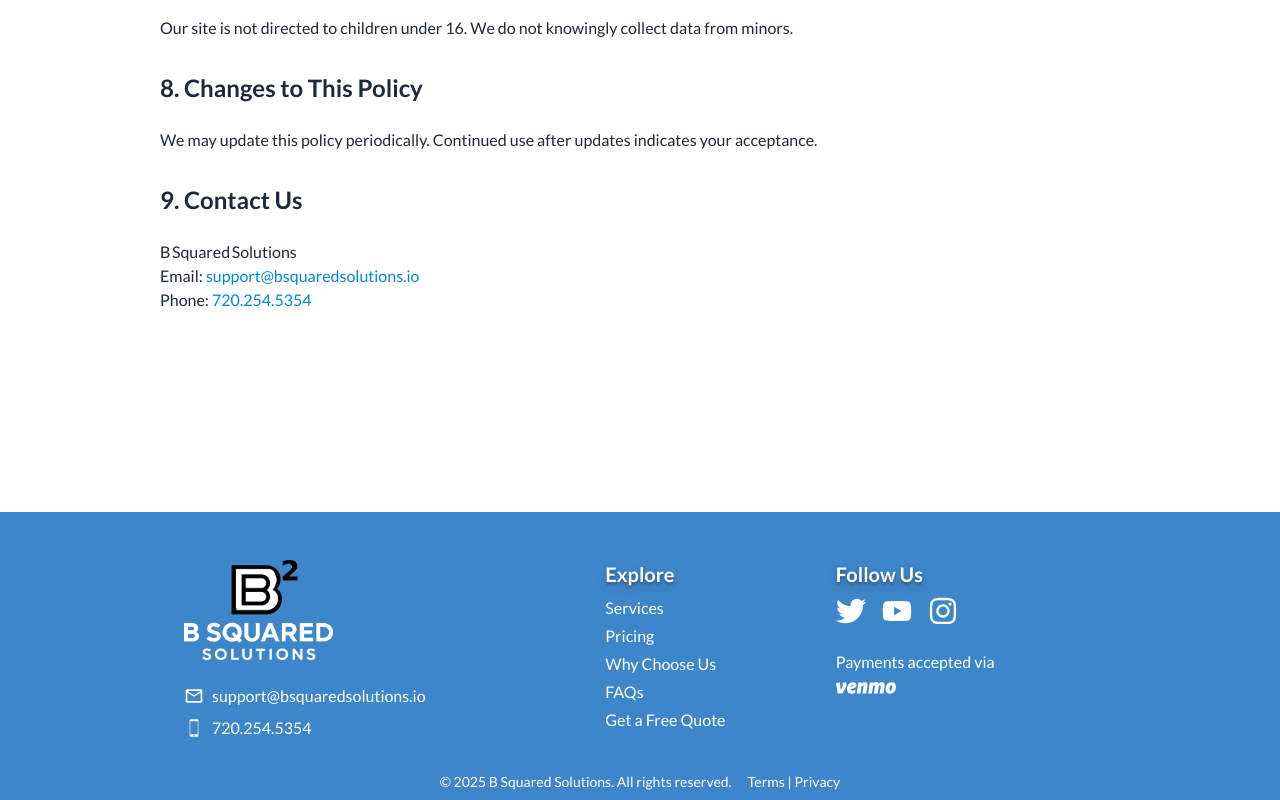
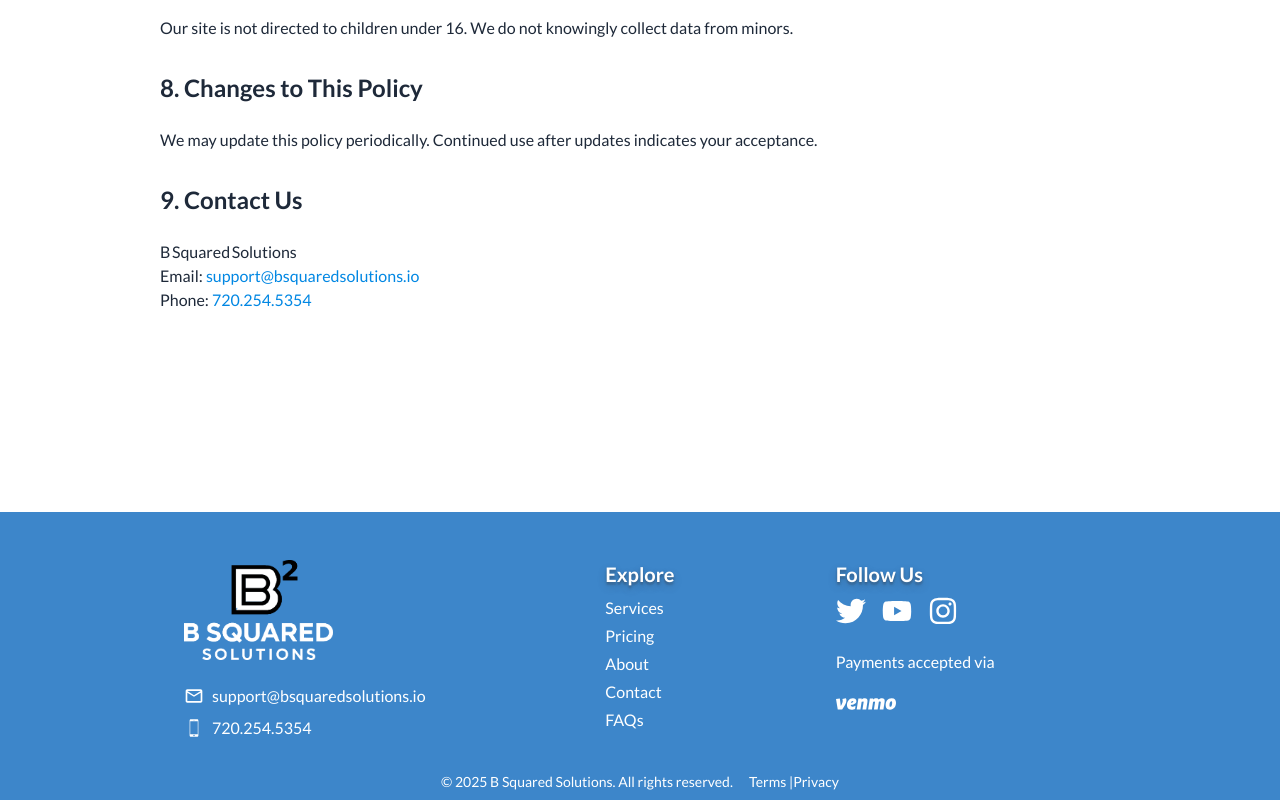
Before and after one commit to BrentOgden/bsquaredsolutions, a React (Vite) app: page /privacy in a window 1280 px wide. Shown: the part 1212-2012 px from the top of the page. Built offline with nearby package versions, Linux system fonts and the light colour scheme.

Commit message:
Update Footer.jsx

```diff
--- a/src/components/Footer.jsx
+++ b/src/components/Footer.jsx
@@ -1,15 +1,35 @@
 // src/components/Footer.jsx
-import React from 'react'
-import { FaTwitter, FaYoutube, FaInstagram } from 'react-icons/fa'
-import logo from '../assets/bsquaredlogowhite.png'
+import React from 'react';
+import { FaTwitter, FaYoutube, FaInstagram } from 'react-icons/fa';
+import logo from '../assets/bsquaredlogowhite.png';
 import { SiVenmo } from "react-icons/si";
 import { MdOutlineMailOutline } from "react-icons/md";
 import { IoIosPhonePortrait } from "react-icons/io";
 
+export default function Footer() {
+  const slugMap = {
+    Services: 'services',
+    Pricing:  'pricing',
+    About:    'about',
+    Contact:  'contact',
+  };
 
+  const handleLink = (e, slug) => {
+    e.preventDefault();
 
+    // If on home, scroll; otherwise navigate back with hash
+    if (window.location.pathname === '/') {
+      const el = document.getElementById(slug);
+      if (el) {
+        el.scrollIntoView({ behavior: 'smooth', block: 'start' });
+      } else if (slug === 'hero') {
+        window.scrollTo({ top: 0, behavior: 'smooth' });
+      }
+    } else {
+      window.location.href = `/#${slug}`;
+    }
+  };
 
-export default function Footer() {
   return (
     <footer className="relative w-screen bg-primary left-1/2 -translate-x-1/2">
       {/* Main content */}
@@ -22,7 +42,7 @@ export default function Footer() {
             className="h-26 w-auto items-center px-25 md:h-25 mb-6 md:px-0 md:w-auto"
           />
           <div className="space-y-2 text-white text-left md:text-left">
-                        <div className="flex md:items-center  justify-left ml-10 md:ml-0">
+            <div className="flex md:items-center justify-left ml-10 md:ml-0">
               <MdOutlineMailOutline className="mr-2 text-xl" />
               <a
                 href="mailto:support@bsquaredsolutions.io"
@@ -46,44 +66,58 @@ export default function Footer() {
         {/* Explore links */}
         <div className="flex md:justify-between">
           <div>
-                        <h4 className="text-white text-xl text-shadow-lg text-shadow-gray-700/30 font-semibold mb-2">Explore</h4>
+            <h4 className="text-white text-xl text-shadow-lg text-shadow-gray-700/30 font-semibold mb-2">
+              Explore
+            </h4>
             <ul className="space-y-1 text-md text-white">
-
-                            <li><a href="#services" className="hover:text-gray-700">Services</a></li>
-                            <li><a href="#pricing" className="hover:text-gray-700">Pricing</a></li>
-                            <li><a href="#about" className="hover:text-gray-700">Why Choose Us</a></li>
-                            <li><a href="/faq" className="hover:text-gray-700">FAQs</a></li>
-                            <li><a href="#contact" className="hover:text-gray-700">Get a Free Quote</a></li>
+              {['Services','Pricing','About','Contact'].map(link => (
+                <li key={link}>
+                  <a
+                    href={`/#${slugMap[link]}`}
+                    onClick={(e) => handleLink(e, slugMap[link])}
+                    className="hover:text-gray-700"
+                  >
+                    {link}
+                  </a>
+                </li>
+              ))}
+              <li>
+                <a href="/faq" className="hover:text-gray-700">FAQs</a>
+              </li>
             </ul>
           </div>
 
-                    <div className='ml-20 md:ml-0'>
-                        <h4 className="text-white text-xl font-semibold mb-2 text-shadow-lg text-shadow-gray-700/30">Follow Us</h4>
+          <div className="ml-20 md:ml-0">
+            <h4 className="text-white text-xl font-semibold mb-2 text-shadow-lg text-shadow-gray-700/30">
+              Follow Us
+            </h4>
             <div className="flex space-x-4 text-white">
-                            <a href="#" aria-label="Twitter" className="hover:text-gray-700" target='_blank'><FaTwitter size={30} /></a>
-                            <a href="#" aria-label="YouTube" className="hover:text-gray-700" target='_blank'><FaYoutube size={30} /></a>
-                            <a href="#" aria-label="Instagram" className="hover:text-gray-700" target='_blank'><FaInstagram size={30} /></a>
+              <a href="#" aria-label="Twitter" className="hover:text-gray-700" target="_blank"><FaTwitter size={30} /></a>
+              <a href="#" aria-label="YouTube" className="hover:text-gray-700" target="_blank"><FaYoutube size={30} /></a>
+              <a href="#" aria-label="Instagram" className="hover:text-gray-700" target="_blank"><FaInstagram size={30} /></a>
             </div>
             <div className="text-white mt-6 text-left space-y-1">
-                            Payments accepted via <SiVenmo className="text-6xl text-left -my-4 leading-none" />
+              Payments accepted via <SiVenmo className="text-6xl text-left leading-none" />
             </div>
           </div>
         </div>
-                <div>
 
-                </div>
-
+        {/* Placeholder column */}
+        <div />
       </div>
 
       {/* Bottom bar */}
       <div className="w-full">
         <div className="max-w-screen-xl mx-auto px-6 py-2 text-center text-white text-sm">
           © {new Date().getFullYear()} B Squared Solutions. All rights reserved.
-                    <a href="/terms" className="hover:text-gray-700 text-white ml-1 md:ml-4">Terms |</a>
-                    <a href="/privacy" className="hover:text-gray-700 text-white"> Privacy</a>
-
+          <a href="/terms" className="hover:text-gray-700 text-white ml-1 md:ml-4">
+            Terms |
+          </a>
+          <a href="/privacy" className="hover:text-gray-700 text-white">
+            Privacy
+          </a>
         </div>
       </div>
     </footer>
-    )
+  );
 }
```
Lines whose indentation alone changed are shown as unchanged.
